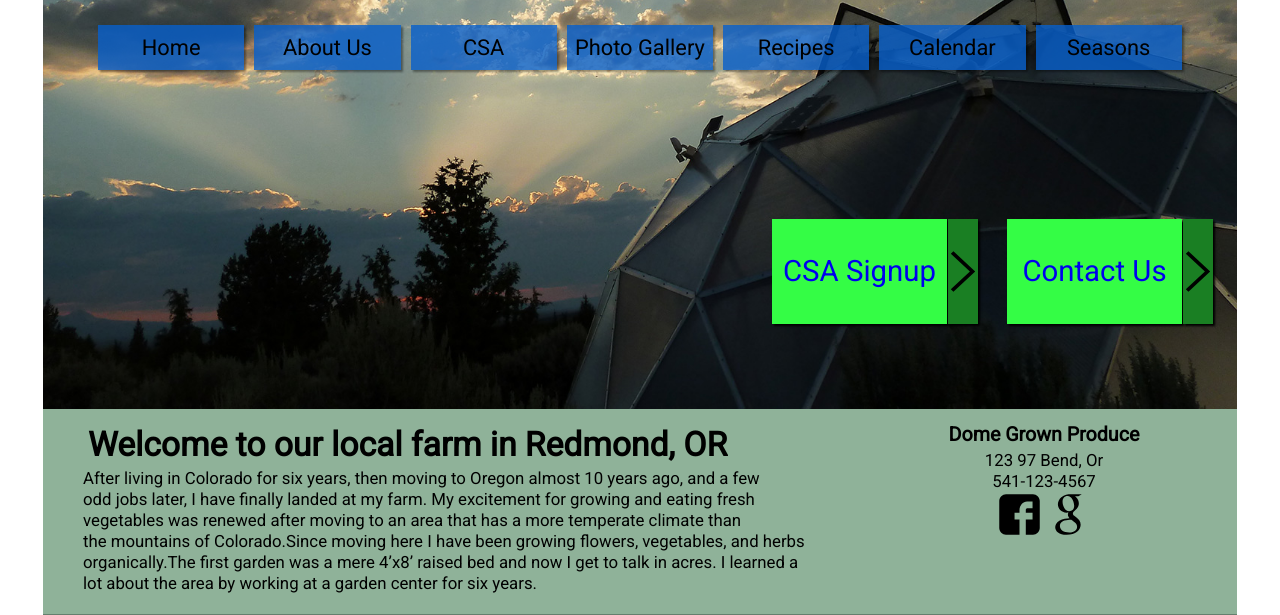
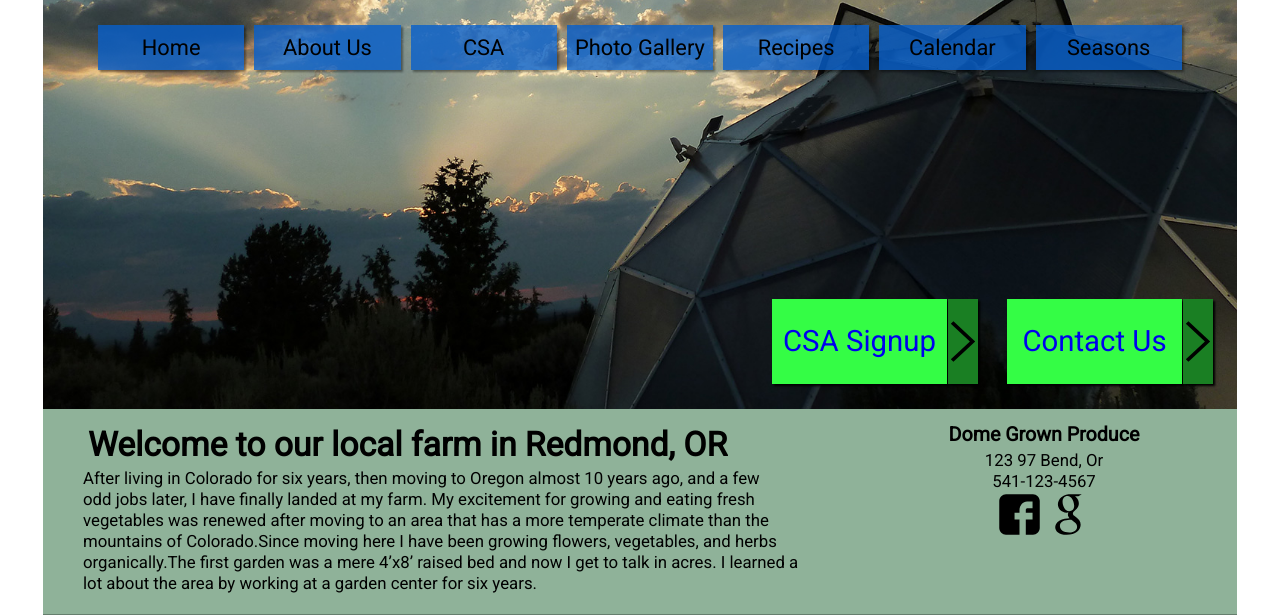
Before and after one commit to Hyperligh/domegrown, a PHP site: page / in a window 1280 px wide. Shown: the part 156-771 px from the top of the page. Run offline with PHP 8.4, Linux system fonts and the light colour scheme.

Commit message:
Ctas are smaller

```diff
--- a/style/domegrownstyle.css
+++ b/style/domegrownstyle.css
@@ -67,17 +67,17 @@
 #cta {
 	float:right;
 	position: relative;
-	bottom:190px;
+	bottom:110px;
 	right:25px;
 	font-size: 175%;
 }
 #cta ul li{
 	list-style-type: none;
 	width:175px;
-	height: 105px;
+	height: 85px;
 	background-color: #34fd45;
 	float:right;
-	line-height: 105px;
+	line-height: 85px;
 	text-align: center;
 	box-shadow: 2px 2px 2px black;
 	margin:0px 30px 0px 30px;
@@ -88,11 +88,11 @@
 	display:block;
 }
 .cta-extension {
-	height:105px;
+	height:85px;
 	width: 30px;
 	position: relative;
 	left:176px;
-	bottom: 105px;
+	bottom: 85px;
 	box-shadow: 2px 2px 2px black;
 	background-image: url(../photos/svg-social-icons/right-arrow.svg);
 	background-color: #1A7F23;
```
